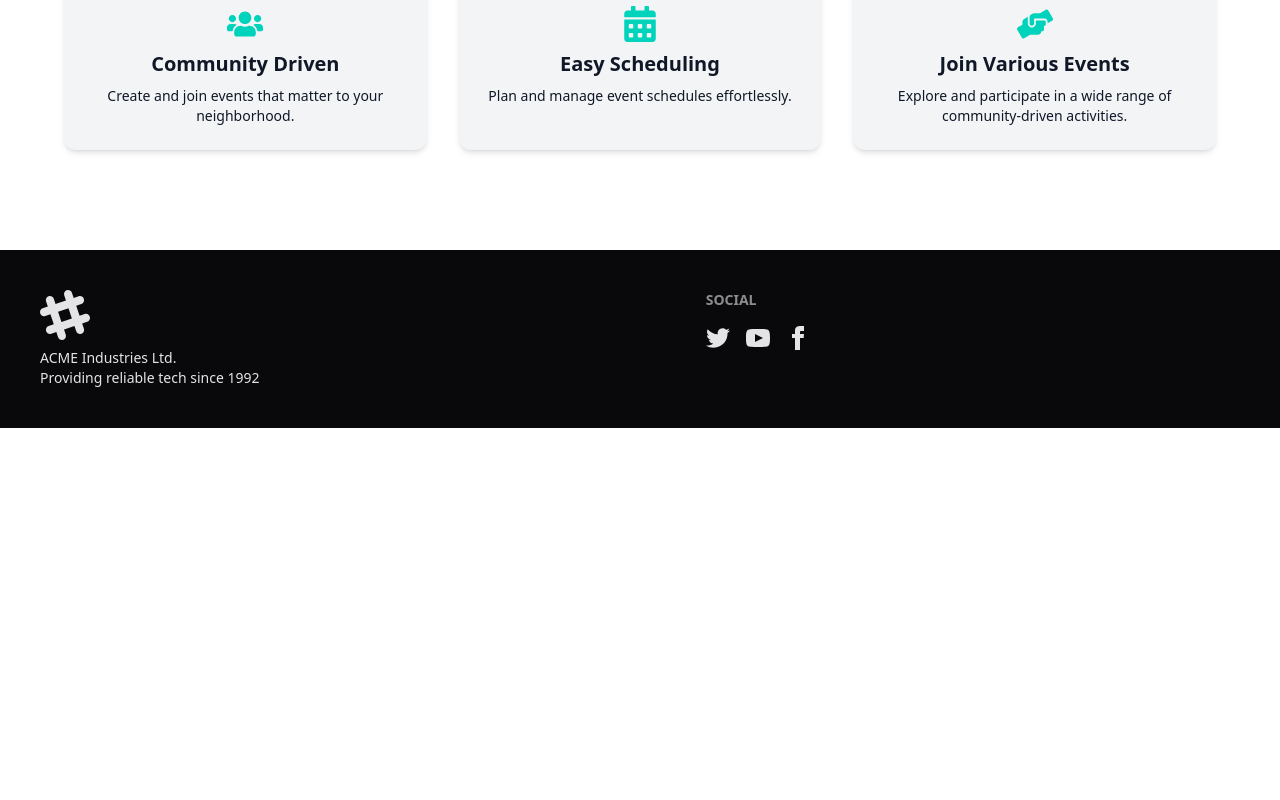
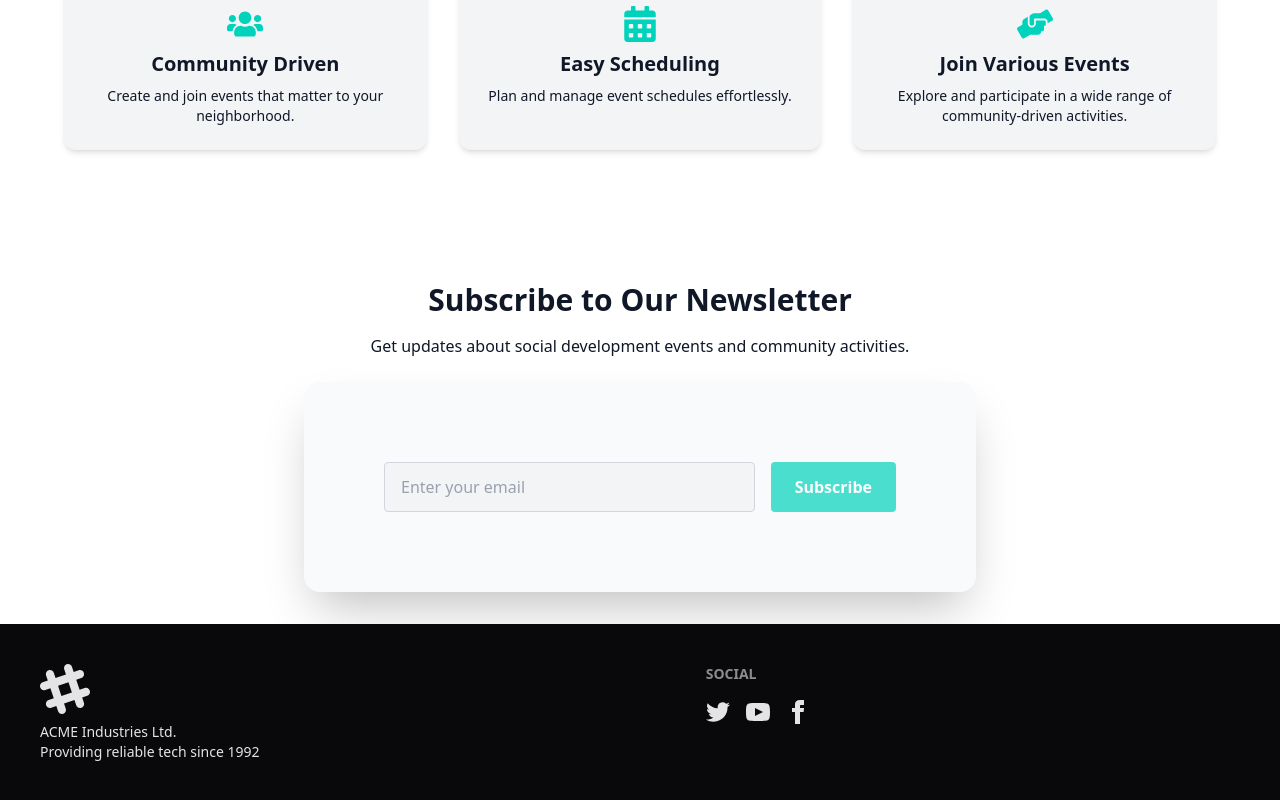
Before and after one commit to siamulislam17/Social-Development-Events-Platform-Client, a React (Vite) app: page / in a window 1280 px wide. Shown: the part 646-1446 px from the top of the page. Before the commit the page ends 1074 px from the top, so only its background shows below. Built offline with nearby package versions, Linux system fonts and the light colour scheme.

Commit message:
newsletter donr

```diff
--- a/src/MainPage/MainPage.jsx
+++ b/src/MainPage/MainPage.jsx
@@ -1,12 +1,14 @@
 import React from 'react';
 import Banner from '../Banner/Banner';
 import Features from '../Features/Features';
+import Newsletter from '../NewsLetter/NewsLetter';
 
 const MainPage = () => {
     return (
         <div>
             <Banner></Banner>
             <Features></Features>
+            <Newsletter></Newsletter>
         </div>
     );
 };
--- /dev/null
+++ b/src/NewsLetter/NewsLetter.jsx
@@ -0,0 +1,44 @@
+import React, { useContext } from 'react';
+import AuthContext from '../Auth/AuthContext';
+
+const Newsletter = () => {
+  const { darkMode } = useContext(AuthContext);
+
+  return (
+    <section
+      className={` mx-auto p-8  shadow-md ${
+        darkMode ? 'bg-gray-900 text-white' : 'bg-white text-gray-900'
+      }`}
+    >
+      <h2 className="text-3xl font-bold mb-4 text-center">
+        Subscribe to Our Newsletter
+      </h2>
+      <p className="mb-6 text-center text-sm md:text-base">
+        Get updates about social development events and community activities.
+      </p>
+
+      <form className={`flex flex-col  sm:flex-row gap-4 max-w-2xl mx-auto p-3 py-7 md:p-20 shadow-2xl rounded-2xl  justify-center ${
+        darkMode ? 'bg-gray-800' : 'bg-gray-50'}`}>
+        <input
+          type="email"
+          placeholder="Enter your email"
+          className={`flex-grow px-4 py-3 rounded border focus:outline-none placeholder-gray-400 ${
+            darkMode
+              ? 'bg-gray-700 border-gray-600 text-white'
+              : 'bg-gray-100 border-gray-300 text-gray-900'
+          }`}
+
+        />
+        <button
+          type="submit"
+          className="px-6 py-3 rounded bg-accent text-white font-semibold cursor-not-allowed opacity-70"
+
+        >
+          Subscribe
+        </button>
+      </form>
+    </section>
+  );
+};
+
+export default Newsletter;
```
